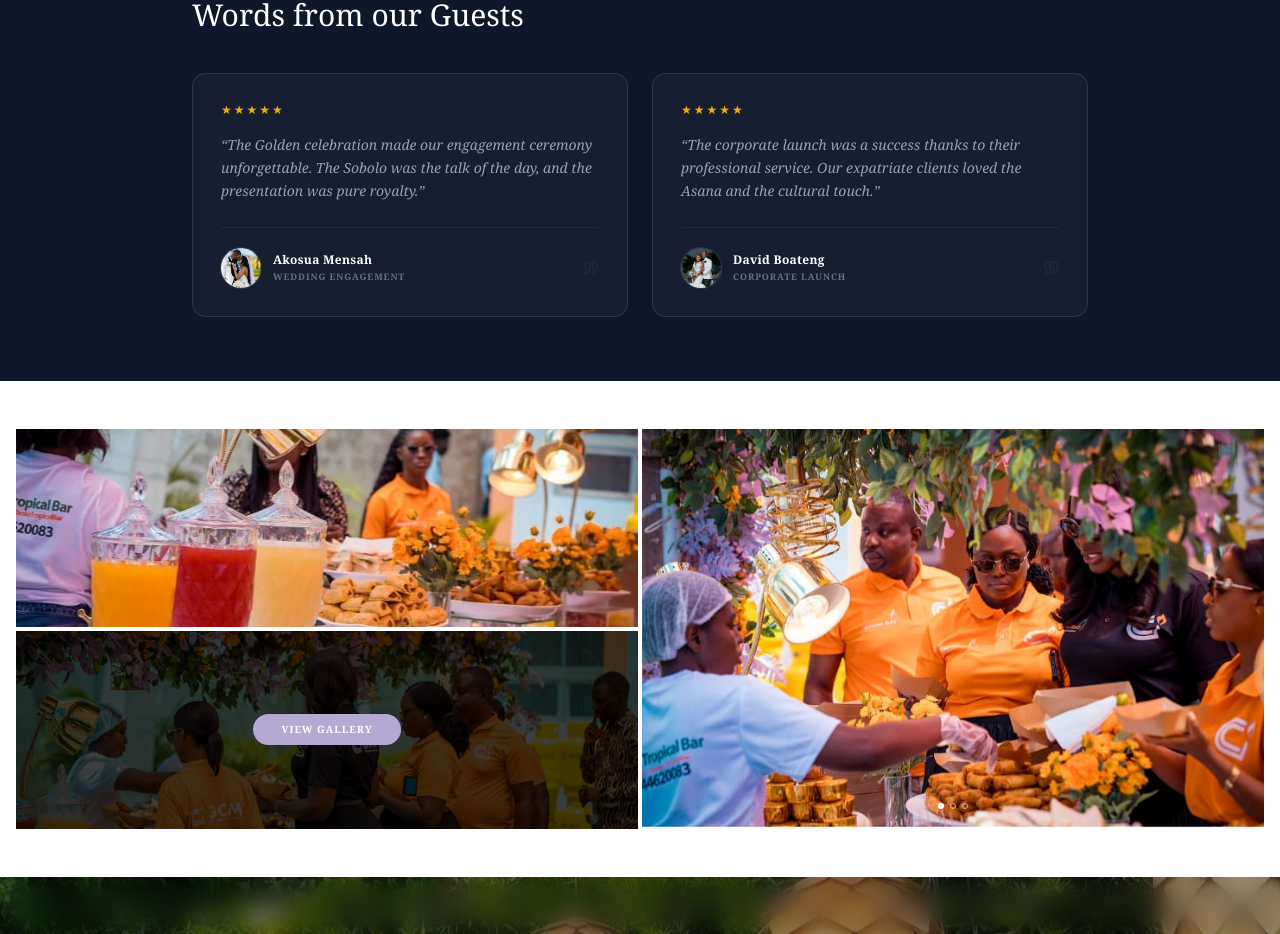
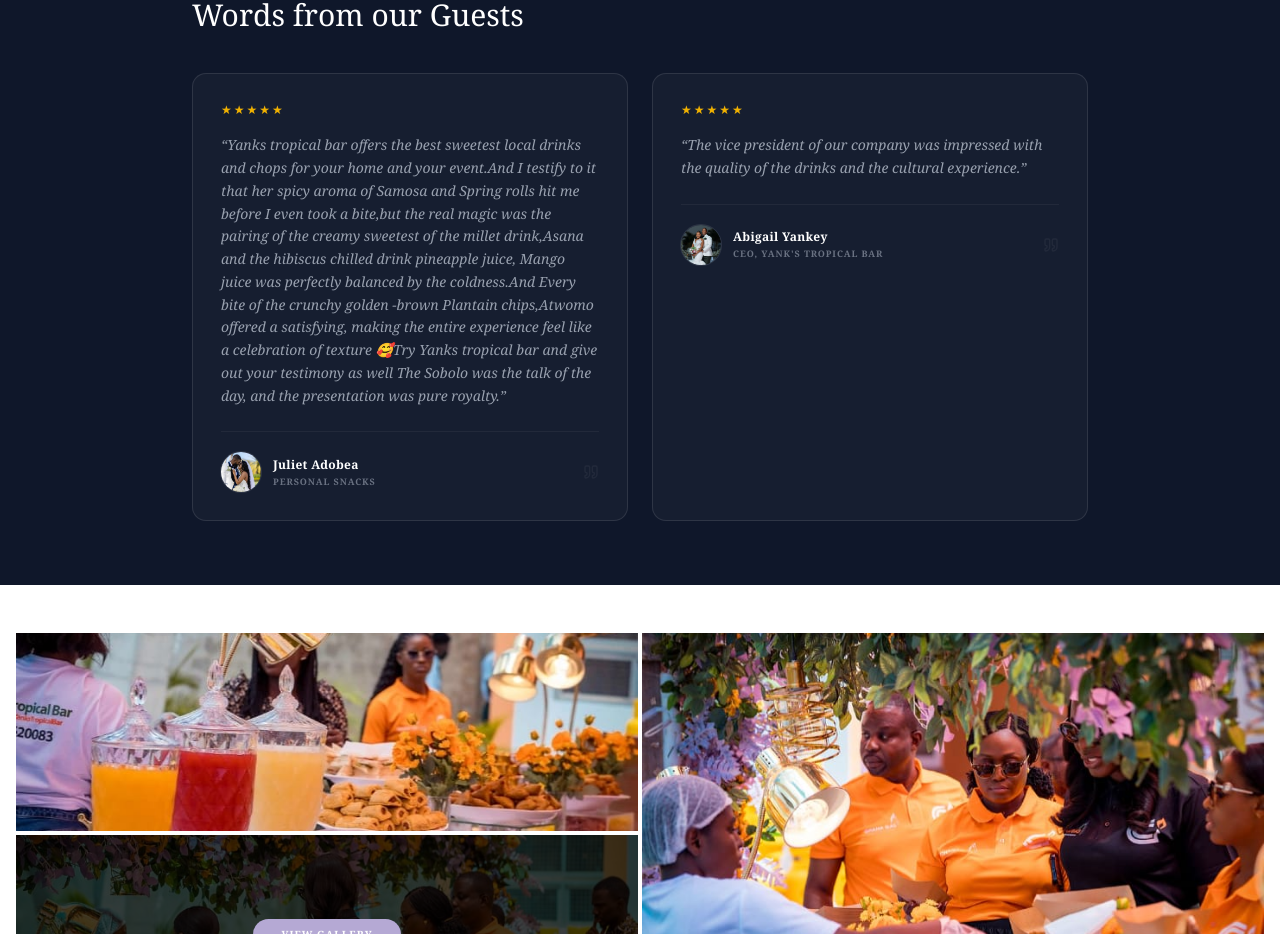
Before and after one commit to Esiyankey/YanksTropicalBar, a Next.js app: page / in a window 1280 px wide. Shown: the part 3276-4210 px from the top of the page. Built offline with nearby package versions, Linux system fonts and the light colour scheme; a web font is replaced by a local one.

Commit message:
refactor: update testimonials with new entries and improved content

```diff
--- a/app/components/Testimonials.tsx
+++ b/app/components/Testimonials.tsx
@@ -4,15 +4,15 @@ import { Quote } from 'lucide-react'
 export default function Testimonials() {
   const testimonials = [
     {
-      name: "Akosua Mensah",
-      role: "Wedding Engagement",
-      content: "The Golden celebration made our engagement ceremony unforgettable. The Sobolo was the talk of the day, and the presentation was pure royalty.",
+      name: "Juliet Adobea",
+      role: "Personal Snacks",
+      content: "Yanks tropical bar offers the best sweetest local drinks and chops for your home and your event.And I testify to it that her spicy aroma of Samosa and Spring rolls hit me before I even took a bite,but the real magic was the pairing of the creamy sweetest of the millet drink,Asana and the hibiscus chilled drink pineapple juice, Mango juice was perfectly balanced by the coldness.And Every bite of the crunchy golden -brown Plantain chips,Atwomo offered a satisfying, making the entire experience feel like a celebration of texture 🥰Try Yanks tropical bar and give out your testimony as well The Sobolo was the talk of the day, and the presentation was pure royalty.",
       image: "/images/couple.jpg"
     },
     {
-      name: "David Boateng",
-      role: "Corporate Launch",
-      content: "The corporate launch was a success thanks to their professional service. Our expatriate clients loved the Asana and the cultural touch.",
+      name: "Abigail Yankey",
+      role: "CEO, Yank's Tropical Bar",
+      content: "The vice president of our company was impressed with the quality of the drinks and the cultural experience.",
       image: "/images/couple2.jpg"
     }
   ]
```
